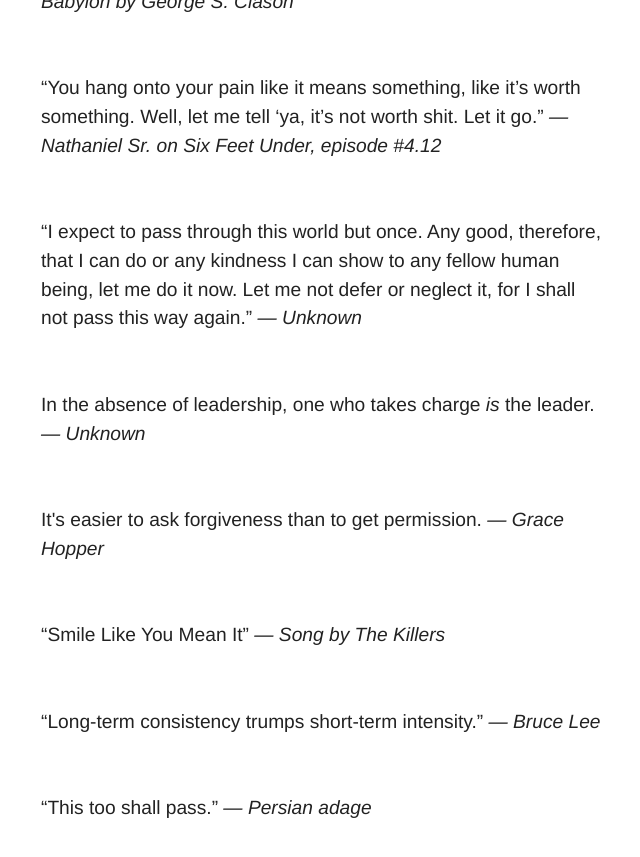
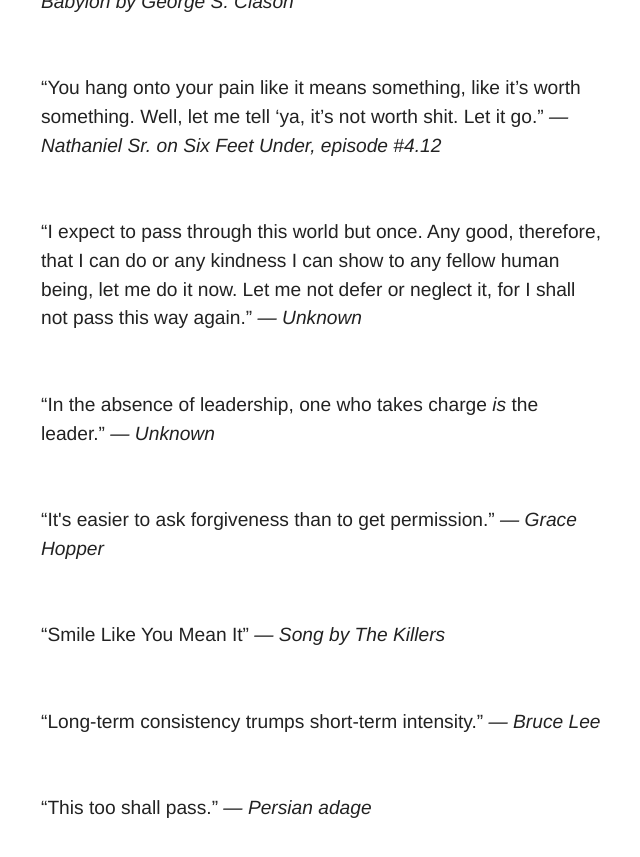
Before and after one commit to liddiard/liddiard.me, a Jekyll site: the page inspiration/index.html, which Jekyll copies as it is, in a window 1280 px wide and 900 px high, scrolled down 5991 px. Shown: the top 857 px of the window, without its empty margins (319-959 px from the left). Built offline with Jekyll 4.4.1, drawn with Linux system fonts in a browser that asks for light colours; some of the changed lines change nothing that is shown.

Commit message:
added missing quote marks

```diff
--- a/inspiration/index.html
+++ b/inspiration/index.html
@@ -124,14 +124,14 @@
 
     <section id="absence-of-leadership">
       <blockquote>
-          In the absence of leadership, one who takes charge <em>is</em> the leader.
+          &ldquo;In the absence of leadership, one who takes charge <em>is</em> the leader.&rdquo;
           <cite>&mdash; Unknown</cite>
       </blockquote>
     </section>
 
     <section id="forgiveness-permission">
         <blockquote>
-            It's easier to ask forgiveness than to get permission.
+            &ldquo;It's easier to ask forgiveness than to get permission.&rdquo;
             <cite>&mdash; Grace Hopper</cite>
         </blockquote>
     </section>
```
